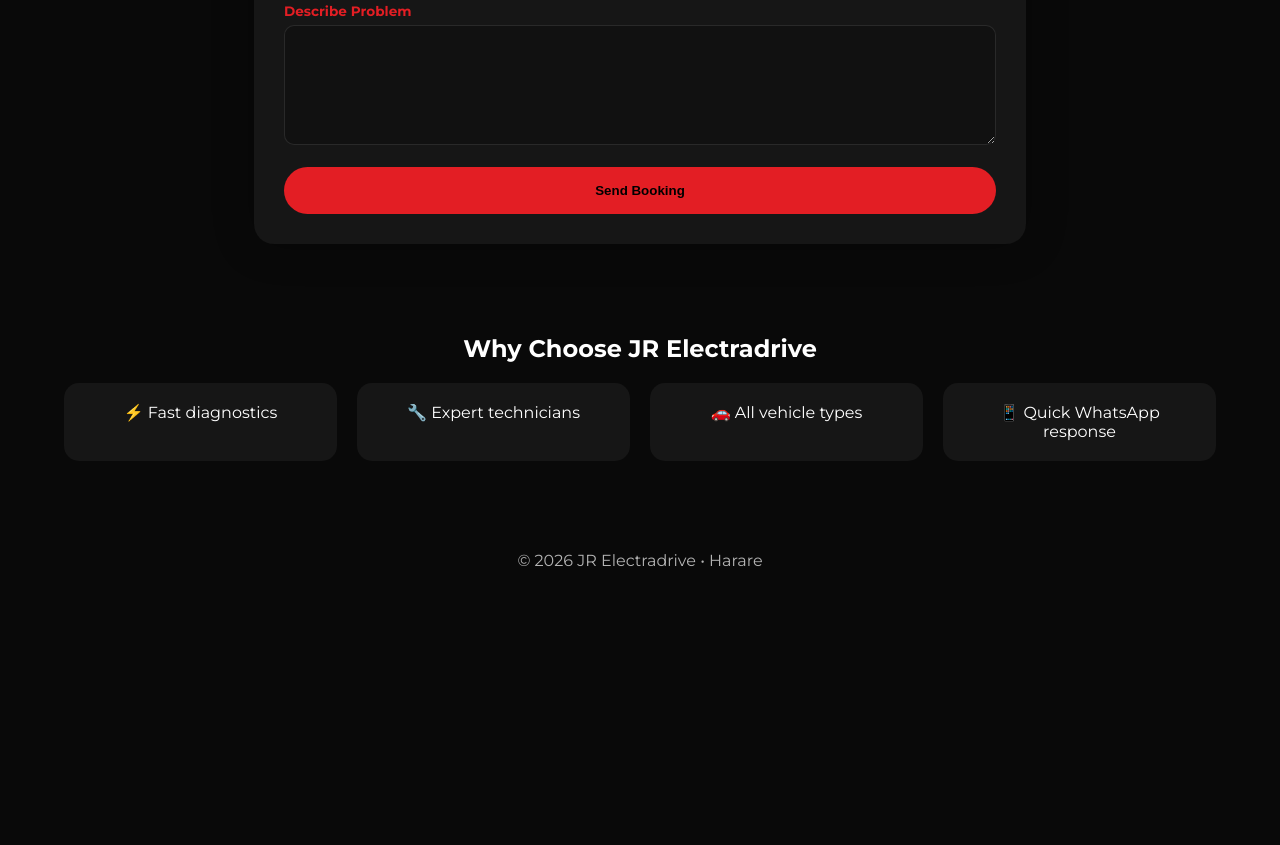
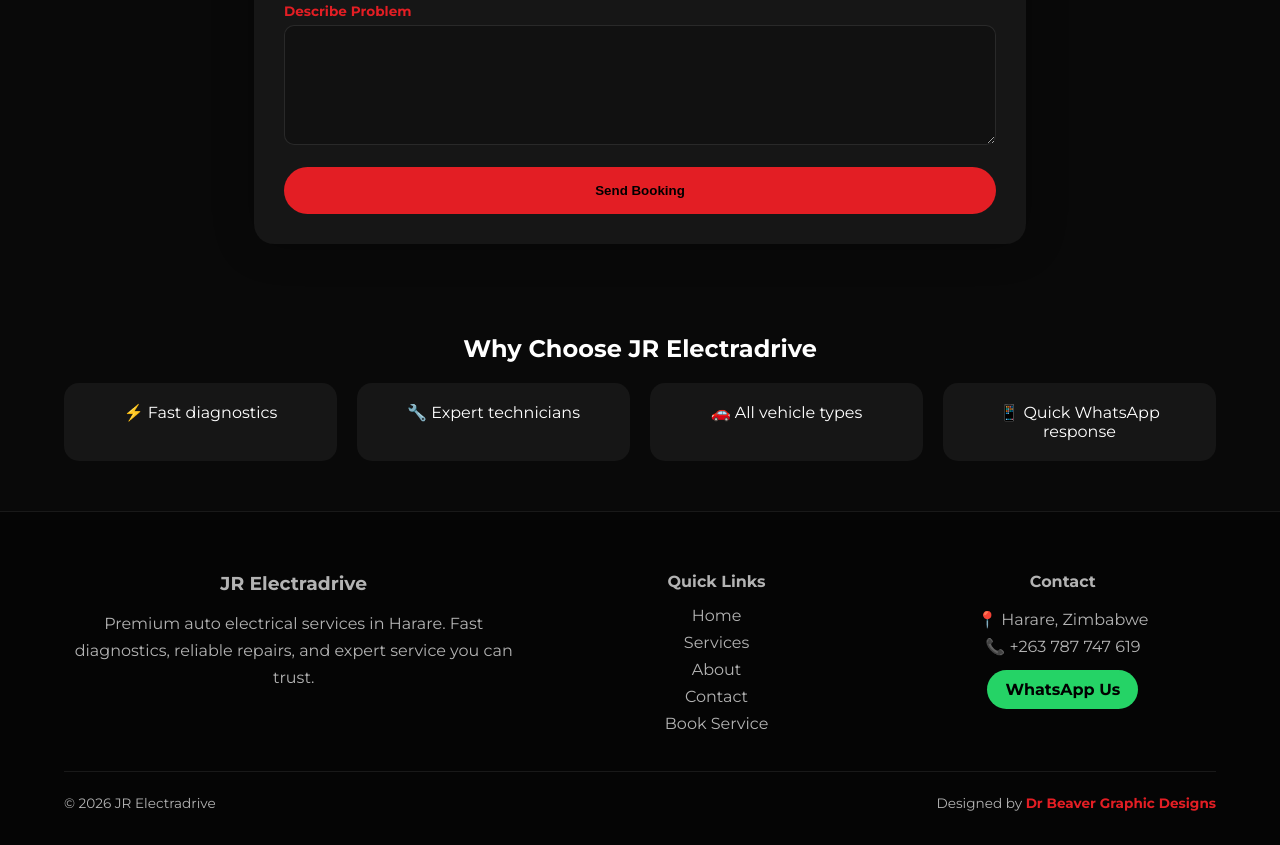
Before and after one commit to drbeaver99/Jrelectradriveauto-, a plain HTML site: page order.html in a window 1280 px wide. Shown: the part 938-1783 px from the top of the page. Before the commit the page ends 1548 px from the top, so only its background shows below. Drawn offline with Linux system fonts and the light colour scheme.

Commit message:
Enhance order.html with premium footer section
Added a premium footer section with contact details and quick links.

```diff
--- a/order.html
+++ b/order.html
@@ -198,6 +198,86 @@
     .form-row{grid-template-columns:1fr;}
     .nav-links{flex-wrap:wrap;justify-content:center;}
 }
+    /* PREMIUM FOOTER */
+.footer {
+    padding: 60px 5% 30px;
+    background: #050505;
+    border-top: 1px solid rgba(255,255,255,0.08);
+}
+
+.footer-container {
+    display: grid;
+    grid-template-columns: 1.5fr 1fr 1fr;
+    gap: 40px;
+    margin-bottom: 30px;
+}
+
+.footer h3, .footer h4 {
+    margin-bottom: 15px;
+}
+
+.footer p {
+    color: var(--gray);
+    line-height: 1.7;
+}
+
+.footer-links a {
+    display: block;
+    color: var(--gray);
+    text-decoration: none;
+    margin-bottom: 8px;
+    transition: 0.2s;
+}
+
+.footer-links a:hover {
+    color: var(--red);
+}
+
+.footer-btn {
+    display: inline-block;
+    margin-top: 10px;
+    padding: 10px 18px;
+    background: #25D366;
+    color: #000;
+    border-radius: 999px;
+    text-decoration: none;
+    font-weight: 700;
+}
+
+.footer-bottom {
+    border-top: 1px solid rgba(255,255,255,0.08);
+    padding-top: 20px;
+    display: flex;
+    justify-content: space-between;
+    flex-wrap: wrap;
+    gap: 10px;
+    font-size: 0.85rem;
+    color: var(--gray);
+}
+
+.designer a {
+    color: var(--red);
+    text-decoration: none;
+    font-weight: 700;
+    transition: 0.3s;
+}
+
+.designer a:hover {
+    text-shadow: 0 0 10px rgba(227,30,36,0.6);
+}
+
+/* MOBILE */
+@media (max-width: 768px) {
+    .footer-container {
+        grid-template-columns: 1fr;
+        text-align: center;
+    }
+
+    .footer-bottom {
+        flex-direction: column;
+        text-align: center;
+    }
+}
 </style>
 </head>
 
@@ -318,8 +398,48 @@
 
 </section>
 
-<footer>
-<p>© 2026 JR Electradrive • Harare</p>
+<footer class="footer">
+
+    <div class="footer-container">
+
+        <!-- LEFT -->
+        <div class="footer-left">
+            <h3>JR Electradrive</h3>
+            <p>Premium auto electrical services in Harare. Fast diagnostics, reliable repairs, and expert service you can trust.</p>
+        </div>
+
+        <!-- CENTER -->
+        <div class="footer-links">
+            <h4>Quick Links</h4>
+            <a href="index.html">Home</a>
+            <a href="services.html">Services</a>
+            <a href="about.html">About</a>
+            <a href="contact.html">Contact</a>
+            <a href="order.html">Book Service</a>
+        </div>
+
+        <!-- RIGHT -->
+        <div class="footer-contact">
+            <h4>Contact</h4>
+            <p>📍 Harare, Zimbabwe</p>
+            <p>📞 +263 787 747 619</p>
+            <a href="https://wa.me/263787747619" target="_blank" class="footer-btn">WhatsApp Us</a>
+        </div>
+
+    </div>
+
+    <!-- BOTTOM -->
+    <div class="footer-bottom">
+        <p>© 2026 JR Electradrive</p>
+
+        <p class="designer">
+            Designed by
+            <a href="https://drbeaver99.github.io/drbeavergraphicdesigns/index.html" target="_blank">
+                Dr Beaver Graphic Designs
+            </a>
+        </p>
+    </div>
+
 </footer>
 
 <a class="whatsapp" href="https://wa.me/263787747619">💬 Chat Now</a>
```
